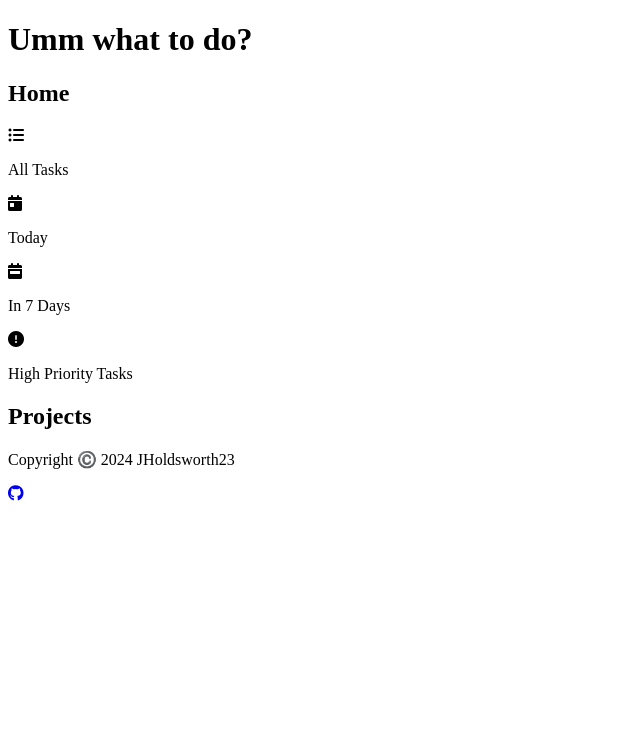
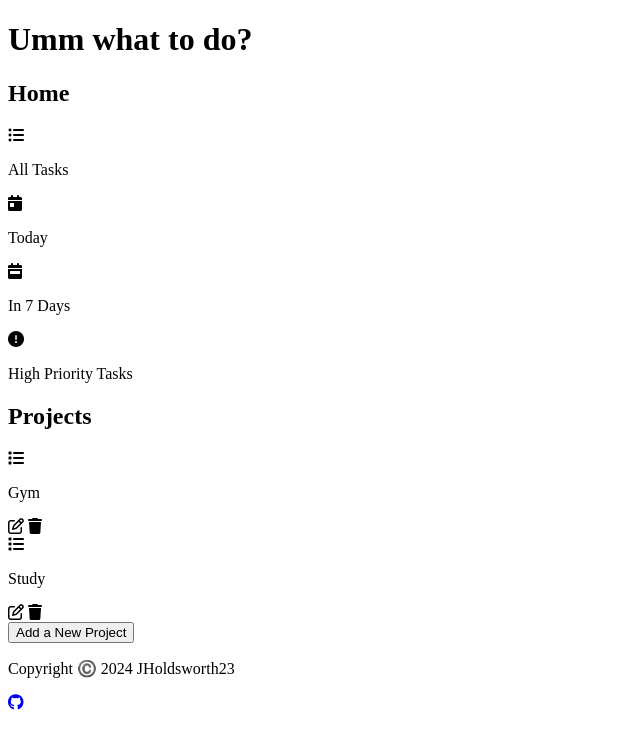
Before and after one commit to JHoldsworth23/umm-what-to-do, a plain HTML site: page template.html in a window 1280 px wide. Shown: the whole page, without its empty margins (0-640 px from the left). Drawn offline with Linux system fonts and the light colour scheme.

Commit message:
Add projects in the project div

```diff
--- a/template.html
+++ b/template.html
@@ -15,30 +15,45 @@
             <div class="left-panel">
                 <div class="home">
                     <h2>Home</h2>
-                    <div class="" id="all-tasks">
+                    <div class="panel" id="all-tasks">
                         <i class="fa-solid fa-list-ul"></i>
                         <p>All Tasks</p>
                     </div>
-                    <div class="" id="today">
+                    <div class="panel" id="today">
                         <i class="fa-solid fa-calendar-day"></i>
                         <p>Today</p>
                     </div>
-                    <div class="" id="seven-days">
+                    <div class="panel" id="seven-days">
                         <i class="fa-solid fa-calendar-week"></i>
                         <p>In 7 Days</p>
                     </div>
-                    <div class="" id="important">
+                    <div class="panel" id="important">
                         <i class="fa-solid fa-circle-exclamation"></i>
                         <p>High Priority Tasks</p>
                     </div>
                 </div>
                 <div class="projects">
                     <h2>Projects</h2>
+                    <div class="panel">
+                        <i class="fa-solid fa-list"></i>
+                        <p>Gym</p>
+                        <div class="">
+                            <i class="fa-regular fa-pen-to-square"></i>
+                            <i class="fa-solid fa-trash"></i>
+                        </div>
+                    </div>
+                    <div class="panel">
+                        <i class="fa-solid fa-list"></i>
+                        <p>Study</p>
+                        <div class="">
+                            <i class="fa-regular fa-pen-to-square"></i>
+                            <i class="fa-solid fa-trash"></i>
+                        </div>
+                    </div>
+                    <button class="" id="">Add a New Project</button>
                 </div>
             </div>
-            <div class="right-panel">
-
-            </div>
+            <div class="right-panel"></div>
             <footer>
                 <p>Copyright ©️ 2024 JHoldsworth23</p>
                 <a href="https://github.com/JHoldsworth23" target="_blank" rel="noopener noreferrer">
```
